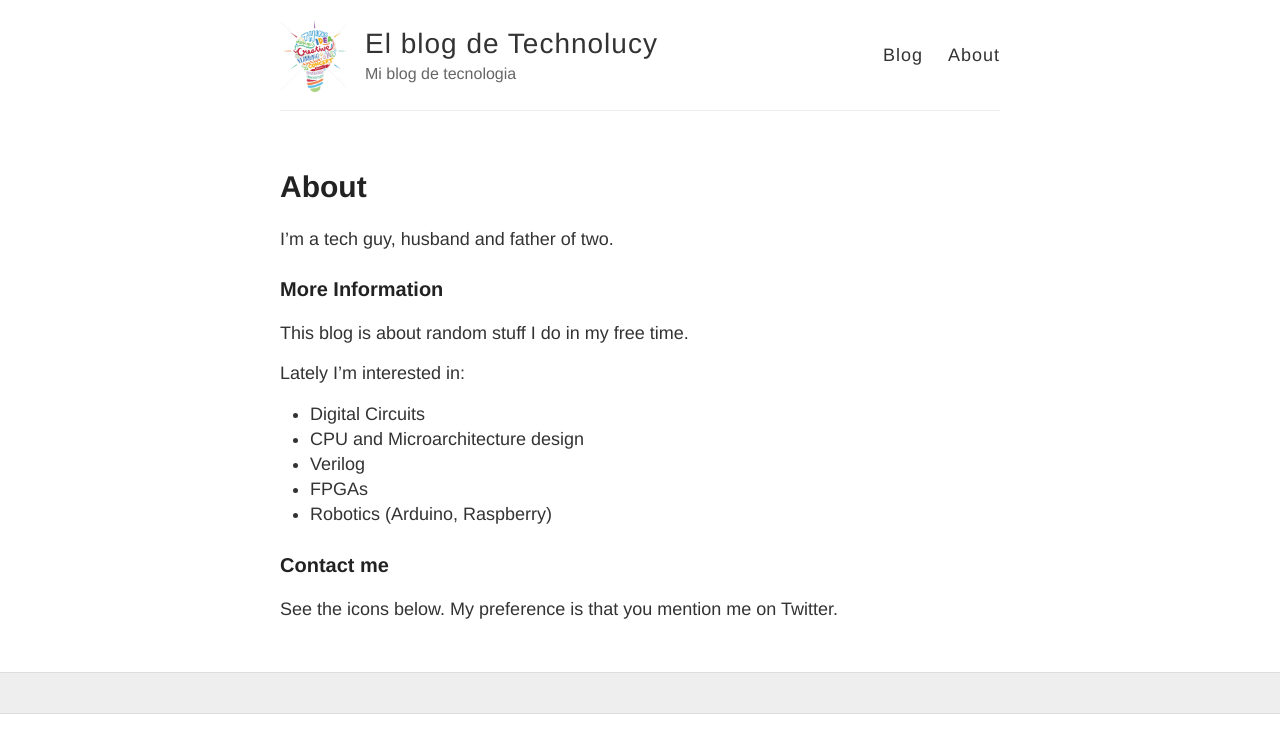
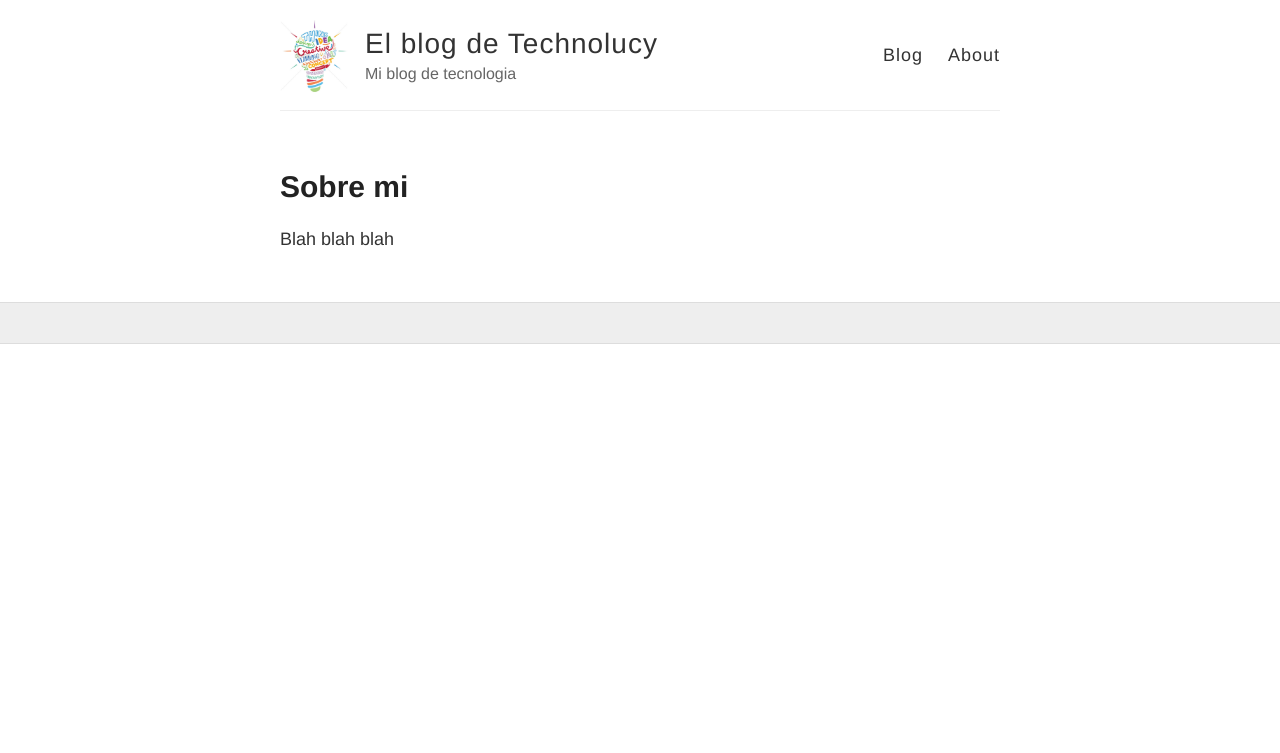
Before and after one commit to TechnoLucy/technolucy, a Jekyll site: the page built from about.md, in a window 1280 px wide. Shown: the top 753 px of the page. Built offline with Jekyll 4.4.1, drawn with Linux system fonts in a browser that asks for light colours.

Commit message:
Update about.md

```diff
--- a/about.md
+++ b/about.md
@@ -1,22 +1,8 @@
 ---
 layout: page
-title: About
+title: Sobre mi
 permalink: /about/
+published: true
 ---
 
-I'm a tech guy, husband and father of two.
-
-### More Information
-
-This blog is about random stuff I do in my free time.
-
-Lately I'm interested in:
-- Digital Circuits
-- CPU and Microarchitecture design
-- Verilog
-- FPGAs
-- Robotics (Arduino, Raspberry)
-
-### Contact me
-
-See the icons below. My preference is that you mention me on Twitter.
+Blah blah blah
```
